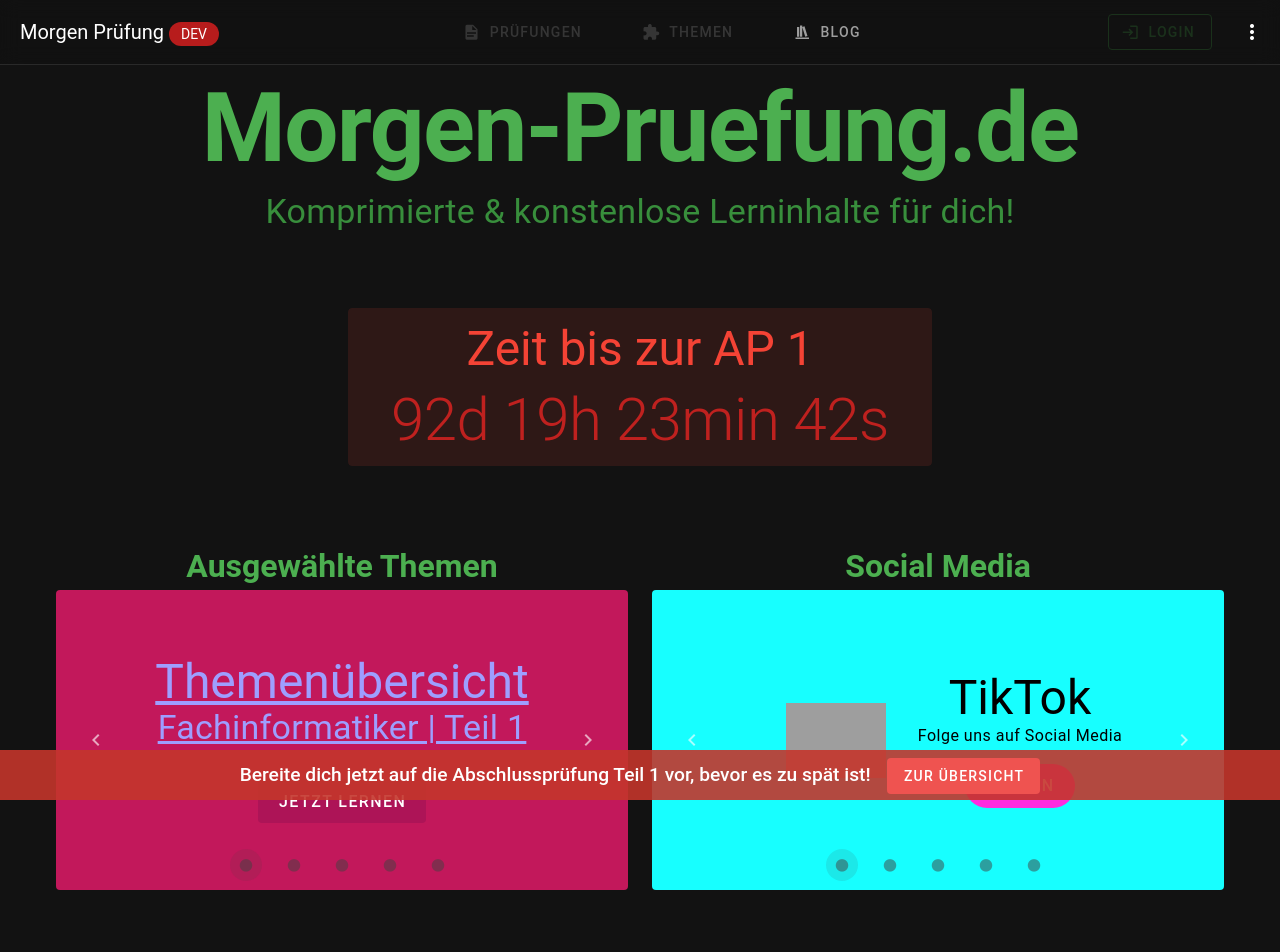
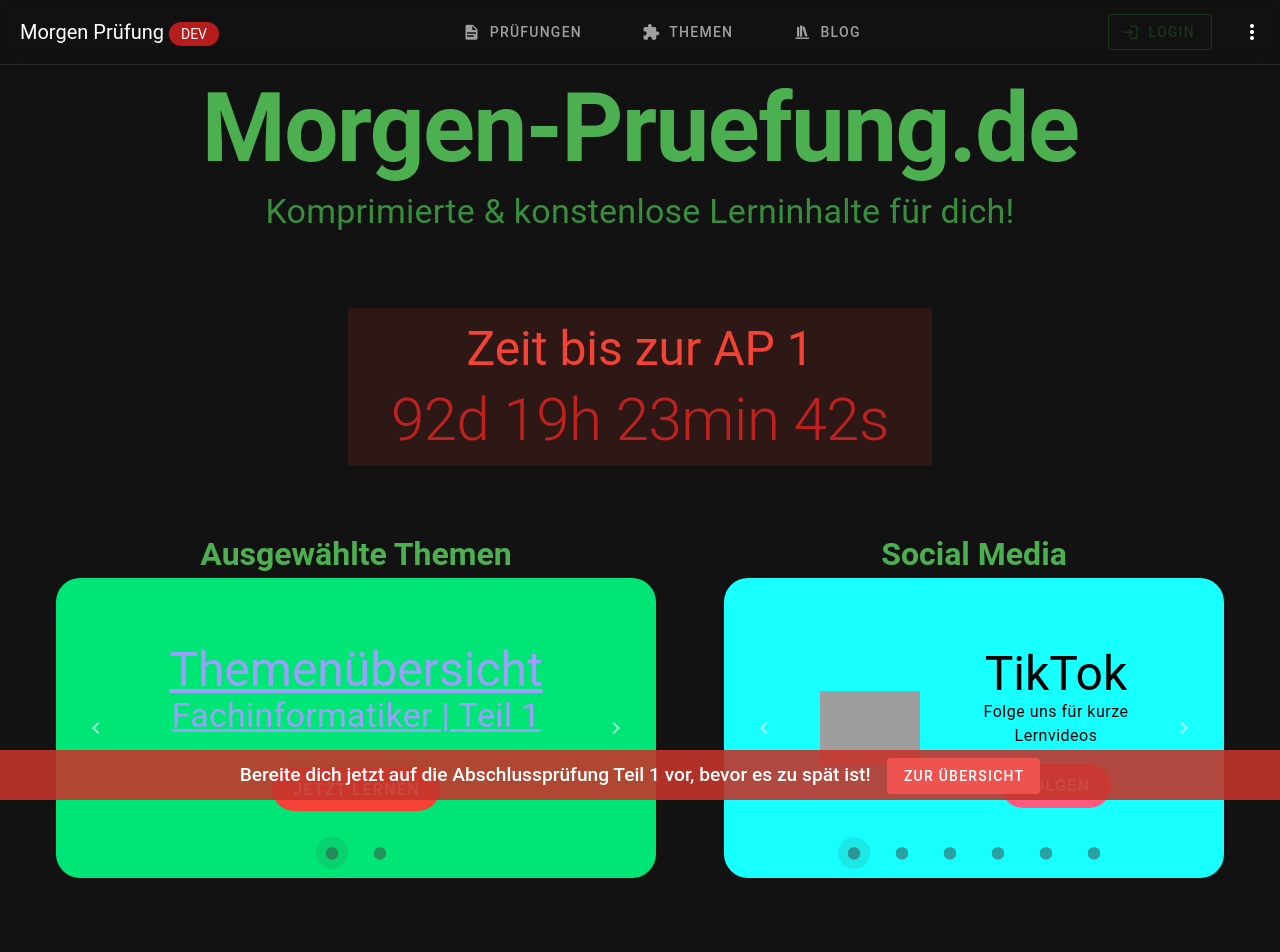
Before and after one commit to morgen-pruefung/website, a Vue app: page /home in a window 1280 px wide. Shown: the top 952 px of the page. Built offline with nearby package versions, Linux system fonts and the light colour scheme; grey boxes are pictures that could not be loaded.

Commit message:
Update home page

```diff
--- a/src/components/AppBar.vue
+++ b/src/components/AppBar.vue
@@ -26,7 +26,6 @@ import router from "@/router";
       <v-btn
         class="mx-4"
         color="grey"
-        disabled
         prepend-icon="mdi-file-document"
         rounded
         to="/pruefungen/"
@@ -37,7 +36,6 @@ import router from "@/router";
       <v-btn
         class="mx-4"
         color="grey"
-        disabled
         prepend-icon="mdi-puzzle"
         rounded
         to="/themen/"
--- a/src/components/index/SocialMediaCarousel.vue
+++ b/src/components/index/SocialMediaCarousel.vue
@@ -23,10 +23,11 @@
     </template>
 
     <SocialMediaCarouselItem
-      btn-color="#ff2bdf"
+      btn-color="#ff5980"
       color="#17ffff"
       icon="https://static.vecteezy.com/system/resources/thumbnails/016/716/450/small/tiktok-icon-free-png.png"
       link="https://www.tiktok.com/@morgen_pruefung"
+      subtitle="Folge uns für kurze Lernvideos"
       title="TikTok"
     />
 
@@ -35,6 +36,7 @@
       color="#a83dff"
       icon="https://upload.wikimedia.org/wikipedia/commons/thumb/e/e7/Instagram_logo_2016.svg/2048px-Instagram_logo_2016.svg.png"
       link="https://www.instagram.com/morgen_pruefung/"
+      subtitle="Folge uns für Lernposts"
       title="Instagram"
     />
 
@@ -43,6 +45,7 @@
       color="black"
       icon="https://upload.wikimedia.org/wikipedia/commons/thumb/5/5a/X_icon_2.svg/1200px-X_icon_2.svg.png"
       link="https://x.com/MorgenPruefung"
+      subtitle="Folge uns für Lernposts"
       title="X"
     />
 
@@ -51,6 +54,7 @@
       color="red-lighten-2"
       icon="https://cdn-icons-png.flaticon.com/512/1384/1384060.png"
       link="https://www.youtube.com/@MorgenPruefung"
+      subtitle="Folge uns für Deep-dive Lernvideos"
       title="YouTube"
     />
 
@@ -59,7 +63,17 @@
       color="indigo-darken-2"
       icon="https://cdn.prod.website-files.com/6257adef93867e50d84d30e2/636e0a6a49cf127bf92de1e2_icon_clyde_blurple_RGB.png"
       link="https://discord.gg/UxEZAB9teg"
+      subtitle="Trete unsere Community bei"
       title="Discord"
+    />
+
+    <SocialMediaCarouselItem
+      btn-color="green"
+      color="green-accent-1"
+      icon="https://cdn-icons-png.flaticon.com/512/5893/5893924.png"
+      link="/newsletter"
+      subtitle="Melde dich für unseren Newsletter an"
+      title="Newsletter"
     />
   </v-carousel>
 </template>
--- a/src/components/index/SocialMediaCarouselItem.vue
+++ b/src/components/index/SocialMediaCarouselItem.vue
@@ -2,6 +2,7 @@
 
 const props = defineProps<{
   title: string;
+  subtitle: string;
   icon: string;
   color: string;
   btnColor: string;
@@ -14,8 +15,9 @@ const props = defineProps<{
   <v-carousel-item>
     <v-sheet
       :color="props.color"
+      class="px-16"
       height="100%"
-      rounded
+      rounded="xl"
     >
       <div class="d-flex fill-height justify-center align-center">
         <div class="mx-8">
@@ -31,7 +33,7 @@ const props = defineProps<{
             {{ props.title }}
           </h3>
           <p class="text-body-1">
-            Folge uns auf Social Media
+            {{ props.subtitle }}
           </p>
           <v-btn
             :color="props.btnColor"
--- a/src/components/index/TopicCarouselItem.vue
+++ b/src/components/index/TopicCarouselItem.vue
@@ -12,9 +12,10 @@ const props = defineProps<{
 <template>
   <v-carousel-item>
     <v-sheet
-      :color="props.color + '-darken-2'"
+      :color="props.color"
+      class="px-16"
       height="100%"
-      rounded
+      rounded="xl"
     >
       <div class="d-flex fill-height justify-center align-center text-center">
         <div>
@@ -27,10 +28,11 @@ const props = defineProps<{
             </h4>
           </RouterLink>
           <v-btn
-            :color="props.color + '-darken-3'"
             :to="props.link"
             class="mt-8"
+            color="red"
             elevation="0"
+            rounded
             size="large"
           >
             Jetzt lernen
--- a/src/pages/home.vue
+++ b/src/pages/home.vue
@@ -83,8 +83,8 @@ const timeLeft = computed(() => {
       </v-col>
     </v-row>
 
-    <v-row class="mt-16">
-      <v-col cols="6">
+    <div class="d-flex w-100 justify-space-between mt-16">
+      <div style="width: 600px">
         <h1 class="text-primary text-center">
           Ausgewählte Themen
         </h1>
@@ -109,7 +109,7 @@ const timeLeft = computed(() => {
           </template>
 
           <TopicCarouselItem
-            color="pink"
+            color="green-accent-3"
             link="/pruefungen/ap1"
             subtitle="Fachinformatiker | Teil 1"
             title="Themenübersicht"
@@ -120,34 +120,16 @@ const timeLeft = computed(() => {
             subtitle="Fachinformatiker | Teil 1"
             title="Grundlagen SQL"
           />
-          <TopicCarouselItem
-            color="green"
-            link="/themen/projektmanagement"
-            subtitle="Fachinformatiker | Teil 1"
-            title="Projektmanagement"
-          />
-          <TopicCarouselItem
-            color="yellow"
-            link="/themen/angebotsvergleich"
-            subtitle="Fachinformatiker | Teil 1"
-            title="Angebotsvergleich"
-          />
-          <TopicCarouselItem
-            color="red"
-            link="/themen/it-sicherheit"
-            subtitle="Fachinformatiker | Teil 1"
-            title="IT-Sicherheit"
-          />
         </v-carousel>
-      </v-col>
+      </div>
 
-      <v-col cols="6">
+      <div style="width: 500px">
         <h1 class="text-primary text-center">
           Social Media
         </h1>
         <SocialMediaCarousel />
-      </v-col>
-    </v-row>
+      </div>
+    </div>
 
     <v-row class="mt-16">
       <v-col>
```
